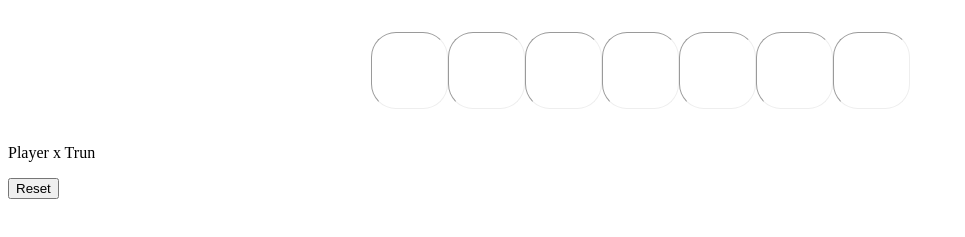
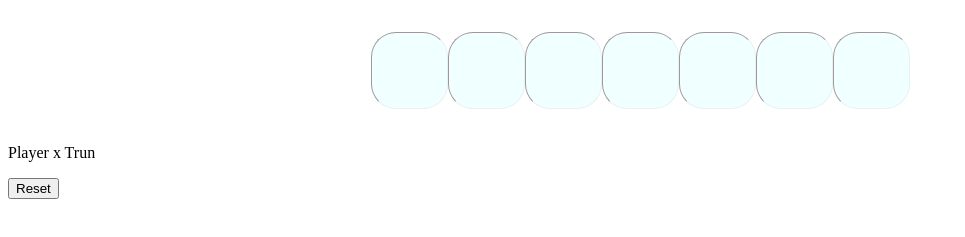
Before and after one commit to iamneo-production/aafccfbbfc304932005efdcbcabetwo, a plain HTML site: page index.html in a window 1280 px wide. Shown: the part 95-332 px from the top of the page, without its empty margins (0-965 px from the left). Drawn offline with Linux system fonts and the light colour scheme.

Commit message:
Backup Commit

```diff
--- a/style.css
+++ b/style.css
@@ -20,5 +20,14 @@ h1{
     width: 75px;
     border: 1px inset;
     border-radius: 25px;
-
+    align-items: center;
+    font-size: 50px;
+    font-weight: 500;
+    color:black;
+    text-shadow: 5px;
+    background-color: azure;
 }
+button:hover{
+    background-color: cornsilk;
+    cursor: pointer;
+}
```
